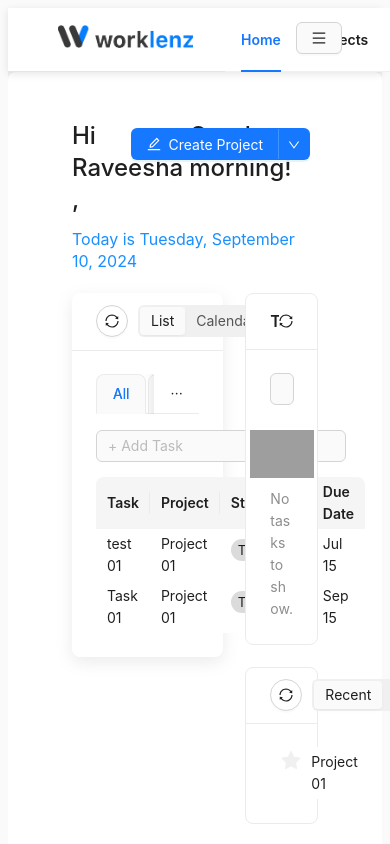
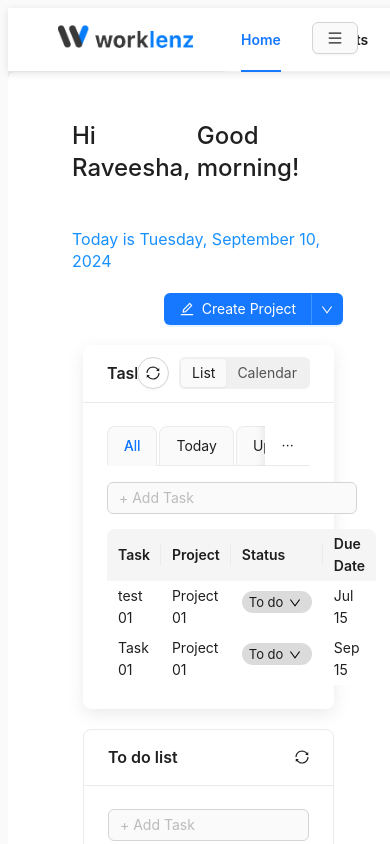
Before and after one commit to Ravisadilanka/worklenz-login, a React (Create React App) app: page /worklenz/home in a window 390 px wide. Shown: the top 844 px of the page. Built offline with nearby package versions, Linux system fonts and the light colour scheme; grey boxes are pictures that could not be loaded.

Commit message:
refactor: responsive to the tablet view

```diff
--- a/src/components/SideDrawer.tsx
+++ b/src/components/SideDrawer.tsx
@@ -20,8 +20,8 @@ const SideDrawer = () => {
       style={{
         display: "flex",
         flexDirection: "column",
-        justifyContent: "center",
-        alignItems: "center",
+        justifyContent: 'flex-start',
+        alignItems: 'flex-start',
         gap: "20px",
       }}
     >
@@ -35,6 +35,7 @@ const SideDrawer = () => {
             display: "flex",
             alignItems: "center",
             gap: "8px",
+            width: "195px"
           }}
         >
           {t("invite")}
--- a/src/index.css
+++ b/src/index.css
@@ -3,4 +3,6 @@
 body{
   font-family: 'Inter', sans-serif !important;
   background-color: #FAFAFA;
+  height: 100%;
+  width: 100vw;
 }
--- a/src/pages/Home.tsx
+++ b/src/pages/Home.tsx
@@ -1,4 +1,4 @@
-import React from "react";
+import React, { useState } from "react";
 import PageLayout from "../layout/PageLayout";
 import { Col, Dropdown, MenuProps, Row, Typography } from "antd";
 import { DownOutlined, EditOutlined } from "@ant-design/icons";
@@ -7,6 +7,7 @@ import GreetingTitle from "../components/GreetingTitle";
 import TaskTable from "../components/TaskTable";
 import TodoList from "../components/TodoList";
 import ProjectsCard from "../components/ProjectsCard";
+import "../styles/home.css";
 
 const { Title } = Typography;
 
@@ -14,6 +15,10 @@ const Home: React.FC = () => {
   const onMenuClick: MenuProps["onClick"] = (e) => {
     console.log("click", e);
   };
+
+  const [isMobileView, setIsMobileView] = useState(false);
+
+
 
   const items = [
     {
@@ -67,7 +72,7 @@ const Home: React.FC = () => {
             </Title>
           </div>
         </div>
-        <div style={{ position: "absolute", right: "80px", top: "8rem" }}>
+        <div style={{ position: "absolute", right: "80px", top: "8rem" }} className="create-project-button">
           <Dropdown.Button
             menu={{ items, onClick: onMenuClick }}
             icon={<DownOutlined />}
@@ -77,11 +82,11 @@ const Home: React.FC = () => {
             Create Project
           </Dropdown.Button>
         </div>
-        <div style={{display: 'flex'}}>
-          <div style={{ width: '66%', paddingRight: '11px'}}>
+        <div style={{display: 'flex'}} className="body-container">
+          <div style={{ width: '66%', paddingRight: '11px'}} className="tasktable-container">
             <TaskTable />
           </div>
-          <div style={{width: '34%', paddingLeft: '11px'}}>
+          <div style={{width: '34%', paddingLeft: '11px'}} className="todolist-project-container">
             <TodoList />
             <ProjectsCard />
           </div>
--- /dev/null
+++ b/src/styles/home.css
@@ -0,0 +1,23 @@
+@media (max-width: 1000px) {
+    .body-container{
+        flex-direction: column;
+        justify-content: center;
+        align-items: center;
+        gap: 20px;
+    }
+    .tasktable-container{
+        width: 100% !important;
+        padding-left: 11px;
+        padding-right: 0 !important;
+    }
+    .todolist-project-container {
+        width: 100% !important;
+    }
+    .create-project-button {
+        position: relative !important;
+        left: 35% ;
+        top: 0 !important;
+        padding-bottom: 20px;
+        /* position: "relative",left: "35%",  */
+    }
+}
```
